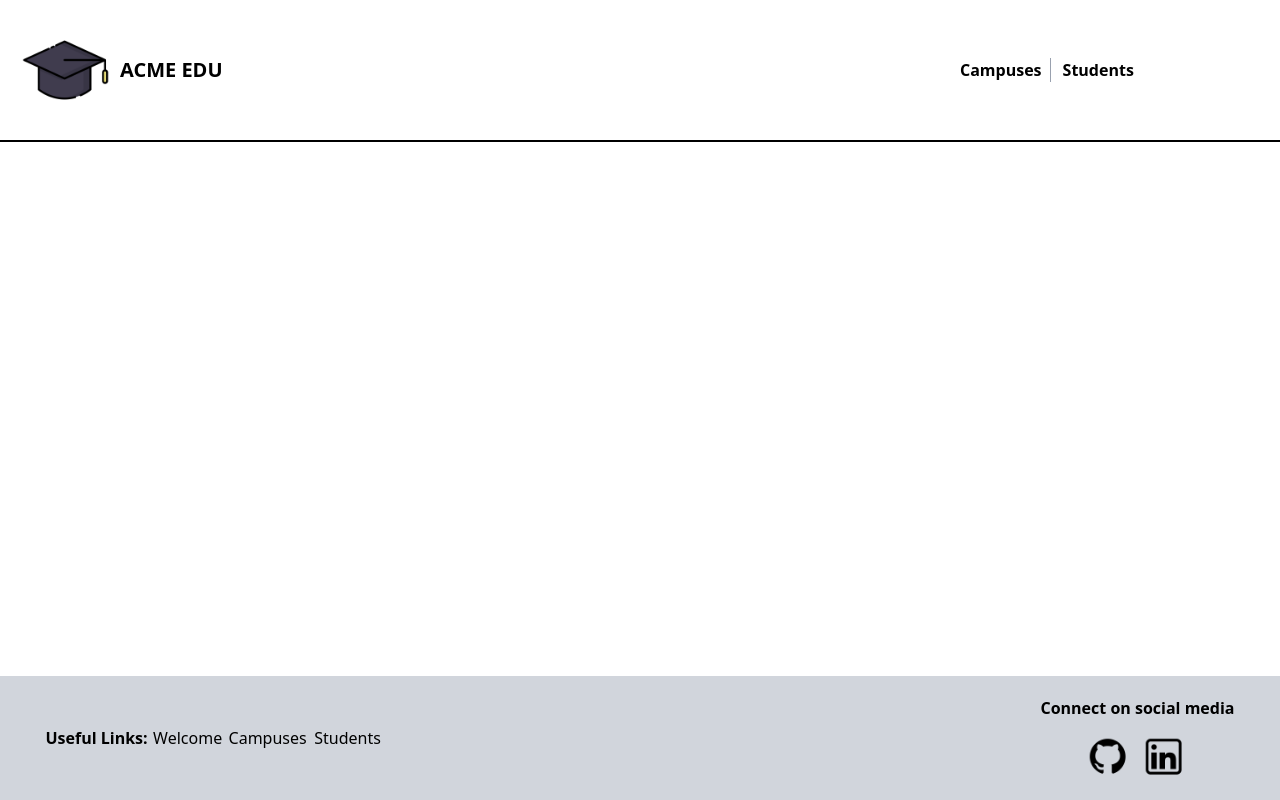
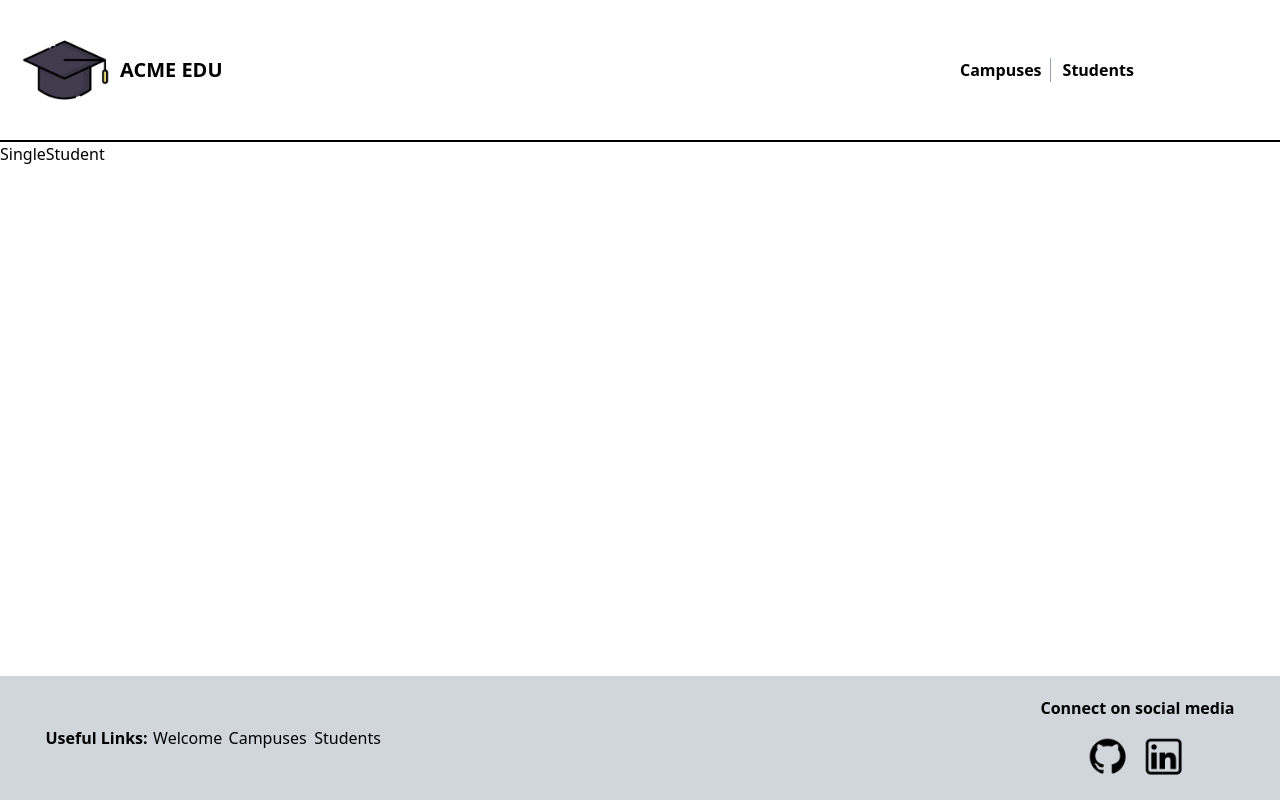
Before and after one commit to alejandro-baez/Student-Campus-Enrollment, a React (Vite) app in the folder Frontend/: page /students/1 in a window 1280 px wide. Built offline with nearby package versions, Linux system fonts and the light colour scheme.

Commit message:
Created initial singleCampus feature and singleCampus redux slice

```diff
--- a/Frontend/src/App.jsx
+++ b/Frontend/src/App.jsx
@@ -6,6 +6,7 @@ import Footer from './components/Footer'
 import Campuses from './components/Campuses'
 import SingleCampus from './components/SingleCampus'
 import Students from './components/Students'
+import SingleStudent from './components/SingleStudent'
 
 function App() {
   return(
@@ -17,6 +18,7 @@ function App() {
           <Route path='/campuses' element={<Campuses/>}/>
           <Route path='/campuses/:id' element={<SingleCampus/>} />
           <Route path='/students' element={<Students/>} />
+          <Route path='/students/:id' element={<SingleStudent/>}/>
         </Routes>
       </main>
       <Footer/>
--- /dev/null
+++ b/Frontend/src/components/SingleStudent.jsx
@@ -0,0 +1,13 @@
+import React,{useEffect,useState} from 'react'
+import { useDispatch, useSelector } from 'react-redux'
+import { useParams } from 'react-router-dom'
+
+const SingleStudent = () => {
+    const {id} = useParams()
+    const dispatch = useDispatch()
+  return (
+    <div>SingleStudent</div>
+  )
+}
+
+export default SingleStudent
--- a/Frontend/src/components/Students.jsx
+++ b/Frontend/src/components/Students.jsx
@@ -32,7 +32,7 @@ const Students = () => {
         <div>
             {
                 students.map((student)=>(
-                    <Link to={`/students`} key={student.id} className='card-section flex flex-col items-center'>
+                    <Link to={`/students/${student.id}`} key={student.id} className='card-section flex flex-col items-center'>
                         <h3 className='font-semibold w-full text-center'>{student.first_name} {student.last_name}</h3>
                         <img src={student.imageUrl} alt="Default student picture" />
                         <p className='pt-1'>{student.email}</p>
--- /dev/null
+++ b/Frontend/src/features/singleStudentSlice.jsx
@@ -0,0 +1,18 @@
+import { createSlice, createAsyncThunk } from "@reduxjs/toolkit";
+import axios from "axios";
+
+const initialState = {
+  singleStudent: {},
+};
+
+
+const singleStudentSlice = createSlice({
+    name: "singleStudent",
+    initialState,
+    reducers: {},
+    extraReducers: (builder) => {
+
+    },
+  });
+
+  export default singleStudentSlice.reducer;
--- a/Frontend/src/store/store.jsx
+++ b/Frontend/src/store/store.jsx
@@ -2,12 +2,14 @@ import {configureStore} from "@reduxjs/toolkit"
 import campusesReducer from "../features/campusesSlice";
 import singleCampusReducer from "../features/singleCampusSlice";
 import studentsReducer from "../features/studentsSlice";
+import singleStudentReducer from "../features/singleStudentSlice";
 
 const store = configureStore({
     reducer:{
         campuses:campusesReducer,
         singleCampus: singleCampusReducer,
         students: studentsReducer,
+        singleStudent:singleStudentReducer
 
     }
 })
```
